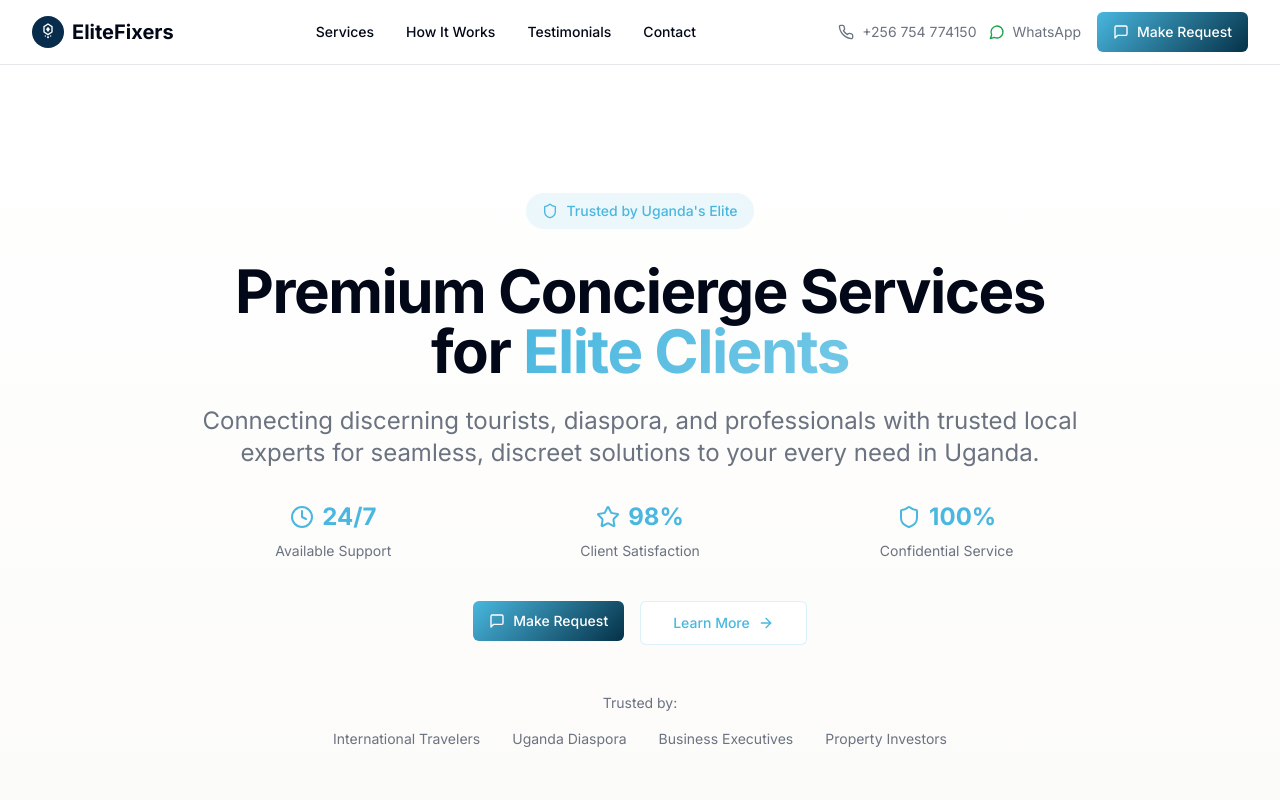
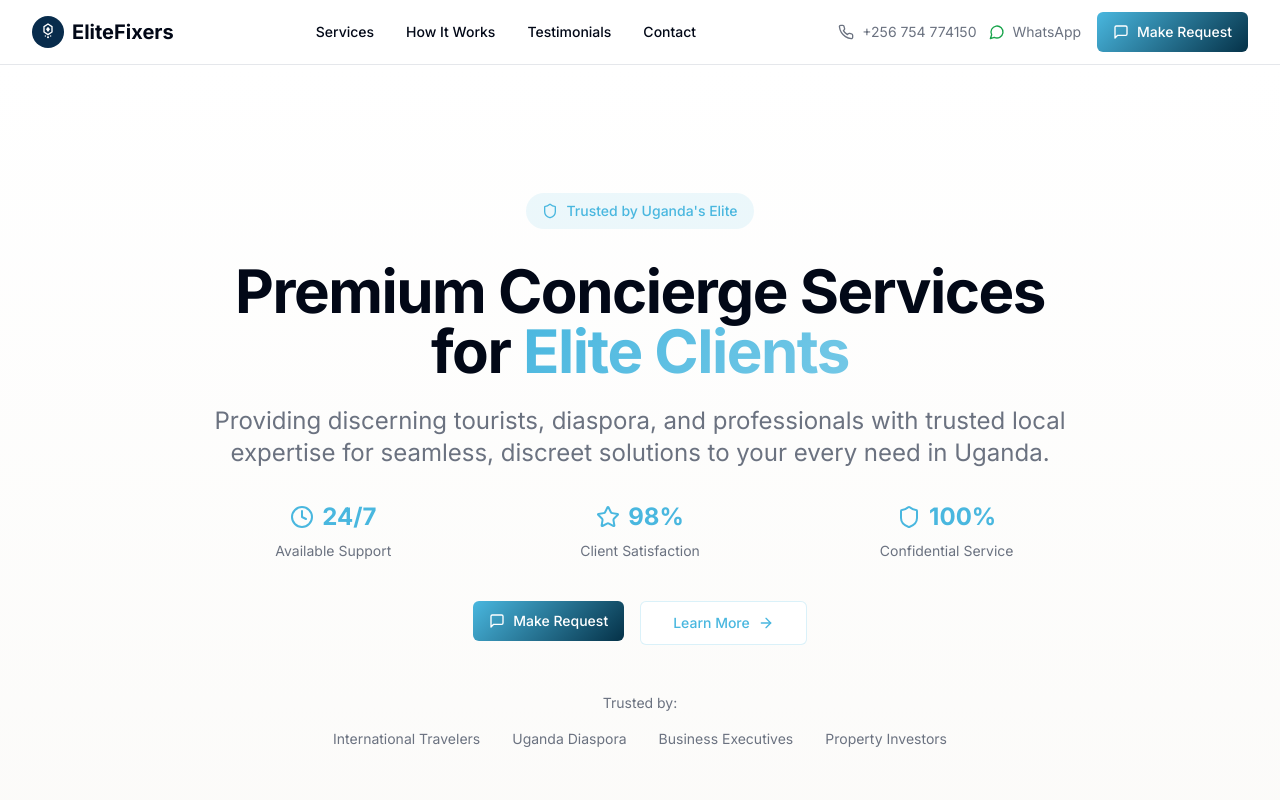
Before and after one commit to AbigabaMD/elitefixer-uganda-solutions, a Next.js app: page / in a window 1280 px wide. Shown: the top 800 px of the page. Built offline with nearby package versions, Linux system fonts and the light colour scheme.

Commit message:
banner message update

```diff
--- a/components/Hero.tsx
+++ b/components/Hero.tsx
@@ -21,7 +21,7 @@ export const Hero = () => {
 
           {/* Subheadline */}
           <p className="mb-8 text-xl text-muted-foreground lg:text-2xl">
-            Connecting discerning tourists, diaspora, and professionals with trusted local experts
+            Providing discerning tourists, diaspora, and professionals with trusted local expertise
             for seamless, discreet solutions to your every need in Uganda.
           </p>
 
```
Also changed, not shown: tsconfig.json (+18 -4 lines).
